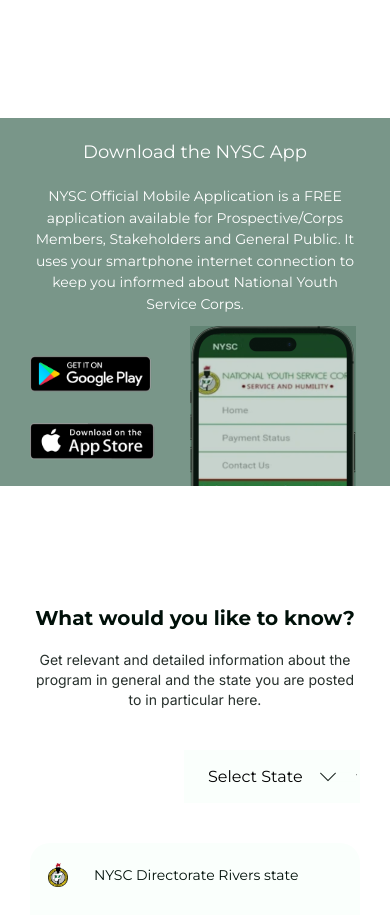
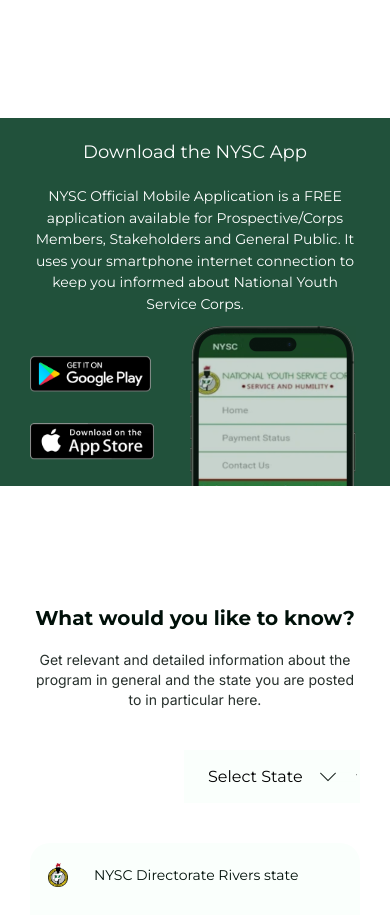
Before and after one commit to Buch-dev/KoPPA, a Vue app: page /resources in a window 390 px wide. Shown: the part 806-1721 px from the top of the page. Built offline with nearby package versions, Linux system fonts and the light colour scheme; sample sign-in values are in the browser's storage.

Commit message:
FIX / changed mobile background-color

```diff
--- a/src/views/Resources.vue
+++ b/src/views/Resources.vue
@@ -3,7 +3,7 @@
     <Nav />
     <ResourcesHero />
   </section>
-  <section class="bg-[#21513b99] md:bg-empowerBackgroundColor">
+  <section class="bg-empowerBackgroundColor">
     <ResourcesDownload />
   </section>
   <section>
```
